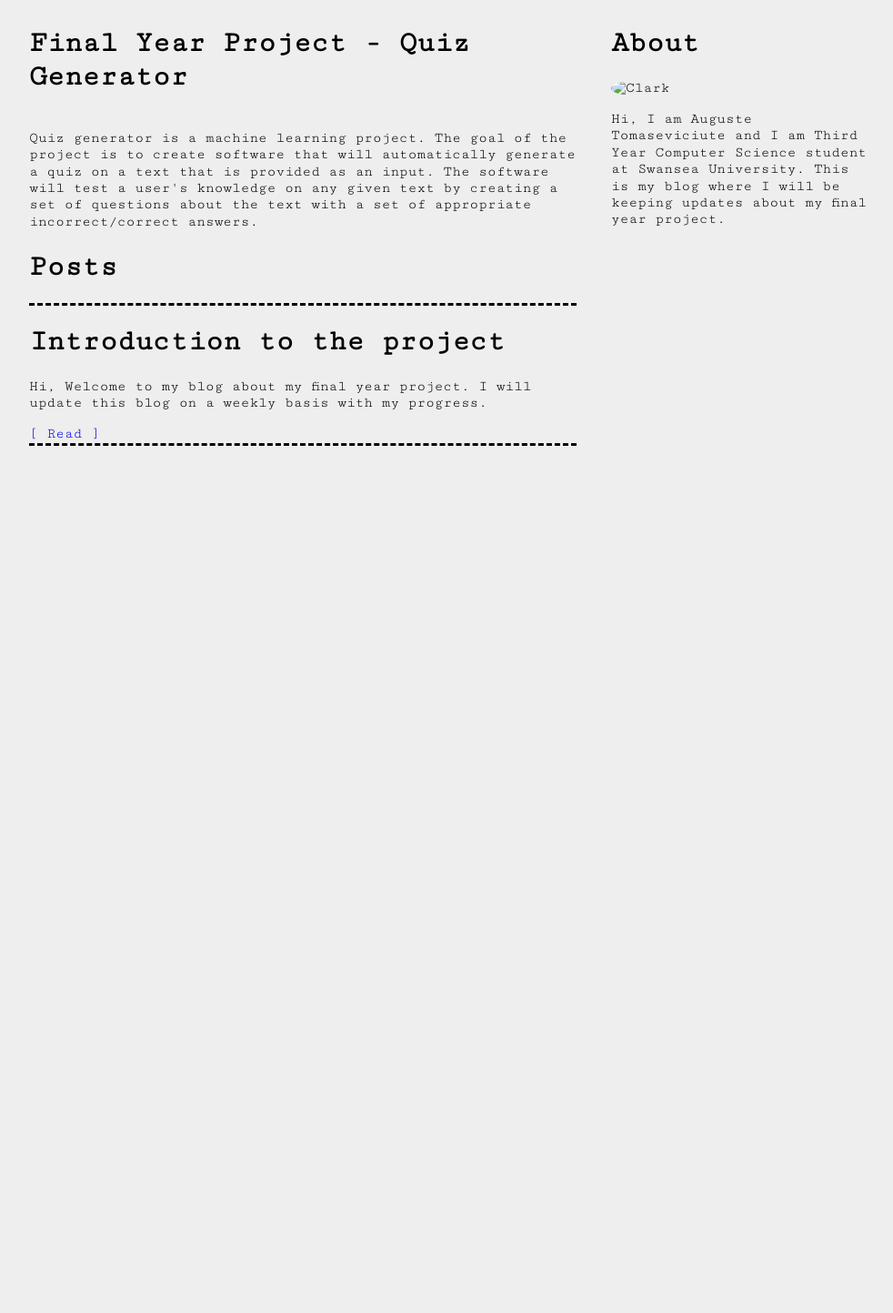
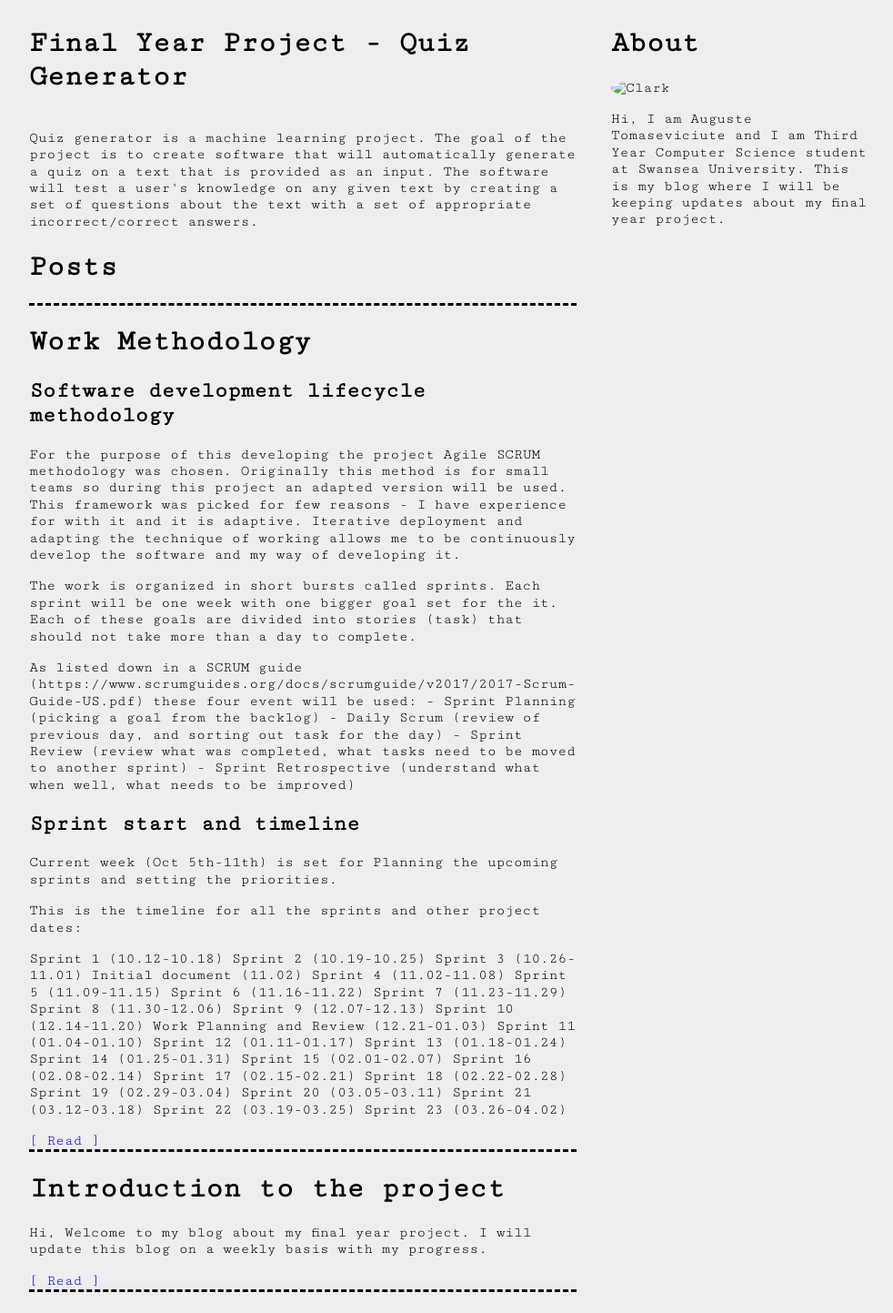
Before and after one commit to AugustTom/Question-Generator, a Jekyll site: the page built from index.html, in a window 1280 px wide. Shown: the whole page at 91% size, without its empty margins (147-1129 px from the left). Built offline with Jekyll 4.4.1, drawn with Linux system fonts in a browser that asks for light colours; nearby versions of some CDN libraries; the list of posts is cut into pages by our own code; before the commit the page ends 900 px from its top, so only the background shows below that.

Commit message:
Timeline and methodology post

```diff
--- a/_config.yml
+++ b/_config.yml
@@ -1,5 +1,6 @@
 ---
 title: Final Year Project - Quiz Generator
+image: https://static.thenounproject.com/png/2195399-200.png
 baseurl: "/Question-Generator"
 desc: Quiz generator is a machine learning project. The goal of the project is to create software that will automatically generate a quiz on a text that is provided as an input. The software will test a user's knowledge on any given text by creating a set of questions about the text with a set of appropriate incorrect/correct answers.
 
--- /dev/null
+++ b/_posts/2020-10-06-work-methodology.md
@@ -0,0 +1,55 @@
+---
+title: Work Methodology
+tags:
+- about
+desc: Introducing to the chosen methodology
+layout: post
+---
+
+## Software development lifecycle methodology
+For the purpose of this developing the project Agile SCRUM methodology was chosen. Originally this method is for small
+teams so during this project an adapted version will be used.
+This framework was picked for few reasons - I have experience for with it and it is adaptive. Iterative deployment and
+adapting the technique of working allows me to be continuously develop the software and my way of developing it.
+
+The work is organized in short bursts called sprints. Each sprint will be one week with one bigger goal set for the it.
+Each of these goals are divided into stories (task) that should not take more than a day to complete.
+
+As listed down in a SCRUM guide (https://www.scrumguides.org/docs/scrumguide/v2017/2017-Scrum-Guide-US.pdf) these
+four event will be used:
+    - Sprint Planning (picking a goal from the backlog)
+    - Daily Scrum (review of previous day, and sorting out task for the day)
+    - Sprint Review (review what was completed, what tasks need to be moved to another sprint)
+    - Sprint Retrospective (understand what when well, what needs to be improved)
+
+## Sprint start and timeline
+
+Current week (Oct 5th-11th) is set for Planning the upcoming sprints and setting the priorities.
+
+This is the timeline for all the sprints and other project dates:
+
+Sprint 1 (10.12-10.18)
+Sprint 2 (10.19-10.25)
+Sprint 3 (10.26-11.01)
+Initial document (11.02)
+Sprint 4 (11.02-11.08)
+Sprint 5 (11.09-11.15)
+Sprint 6 (11.16-11.22)
+Sprint 7 (11.23-11.29)
+Sprint 8 (11.30-12.06)
+Sprint 9 (12.07-12.13)
+Sprint 10 (12.14-11.20)
+Work Planning and Review (12.21-01.03)
+Sprint 11 (01.04-01.10)
+Sprint 12 (01.11-01.17)
+Sprint 13 (01.18-01.24)
+Sprint 14 (01.25-01.31)
+Sprint 15 (02.01-02.07)
+Sprint 16 (02.08-02.14)
+Sprint 17 (02.15-02.21)
+Sprint 18 (02.22-02.28)
+Sprint 19 (02.29-03.04)
+Sprint 20 (03.05-03.11)
+Sprint 21 (03.12-03.18)
+Sprint 22 (03.19-03.25)
+Sprint 23 (03.26-04.02)
```
Also changed, not shown: _posts/2020-10-05-introduction.md (+0 -1 lines).
